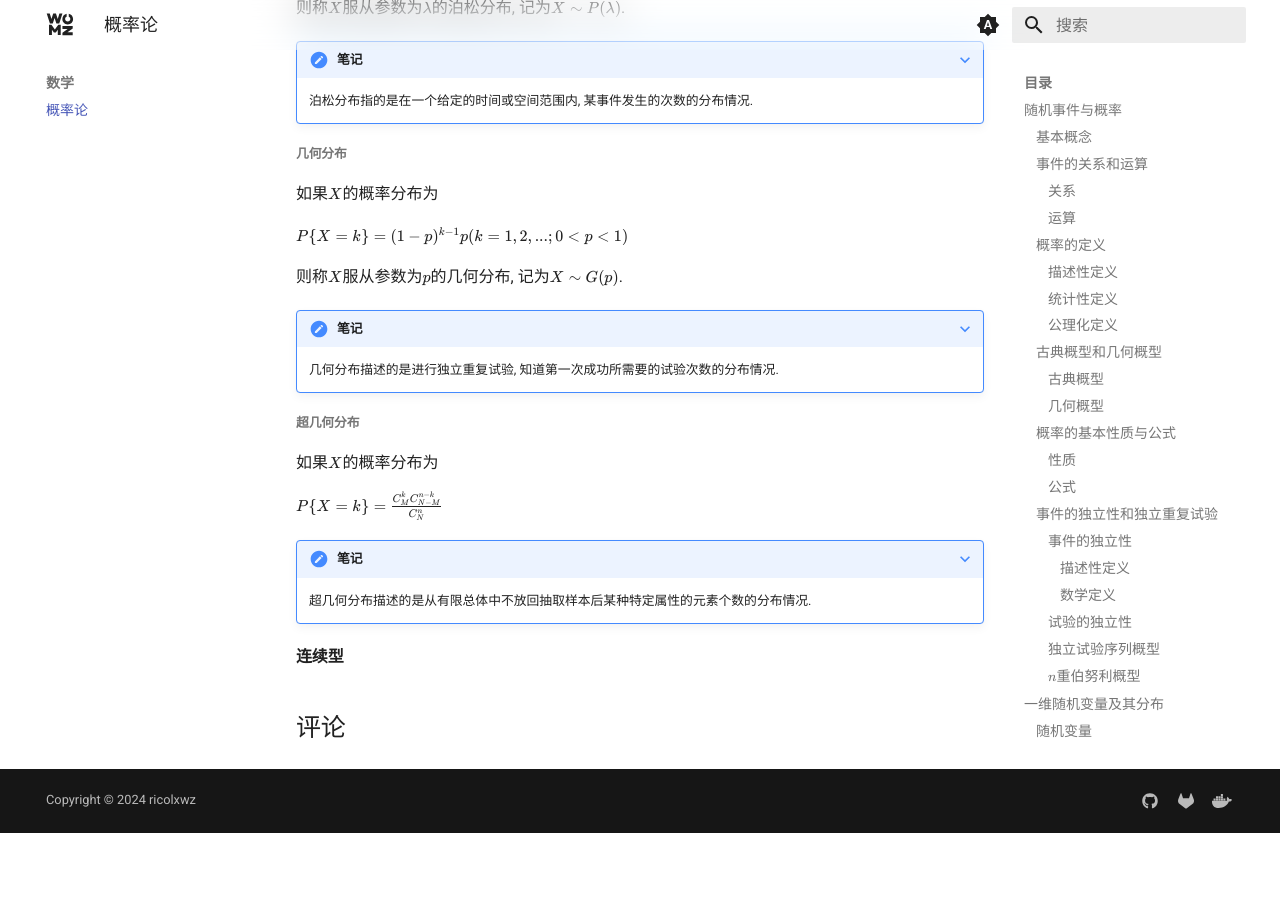
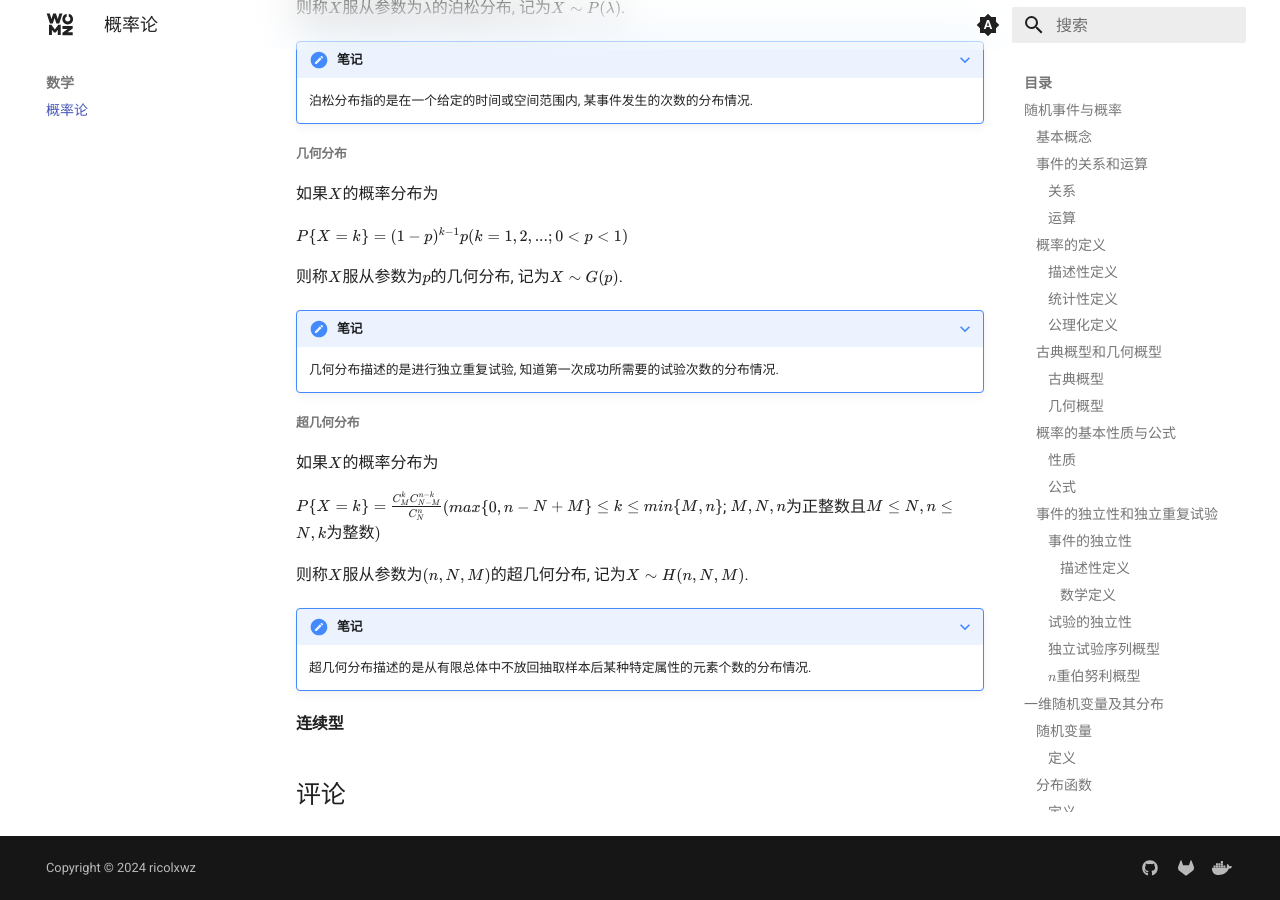
Before and after one commit to sigmax01/ml, an MkDocs documentation site: the page built from docs/数学/概率论.md, in a window 1280 px wide and 900 px high, scrolled down 6931 px. Built offline with MkDocs 1.6.1 and Material for MkDocs 9.7.7, drawn with Linux system fonts in a browser that asks for light colours; comment, search, counter and statistics services are not loaded; before the commit the page ends 7764 px from its top, so only the background shows below that.

Commit message:
Update documentation with information on one-dimensional random variables, their distribution, and conditional probability

```diff
--- a/docs/数学/概率论.md
+++ b/docs/数学/概率论.md
@@ -298,7 +298,9 @@ $P\{X=k\}=(1-p)^{k-1}p(k=1, 2, ...; 0< p< 1)$
 
 如果$X$的概率分布为
 
-$P\{X=k\}=\frac{C^k_MC^{n-k}_{N-M}}{C^n_N}$
+$P\{X=k\}=\frac{C^k_MC^{n-k}_{N-M}}{C^n_N}(max\{0, n-N+M\}\leq k\leq min\{M, n\}$; $M, N, n$为正整数且$M\leq N, n\leq N, k$为整数$)$
+
+则称$X$服从参数为$(n, N, M)$的超几何分布, 记为$X\sim H(n, N, M)$.
 
 ???+ note "笔记"
 
```
